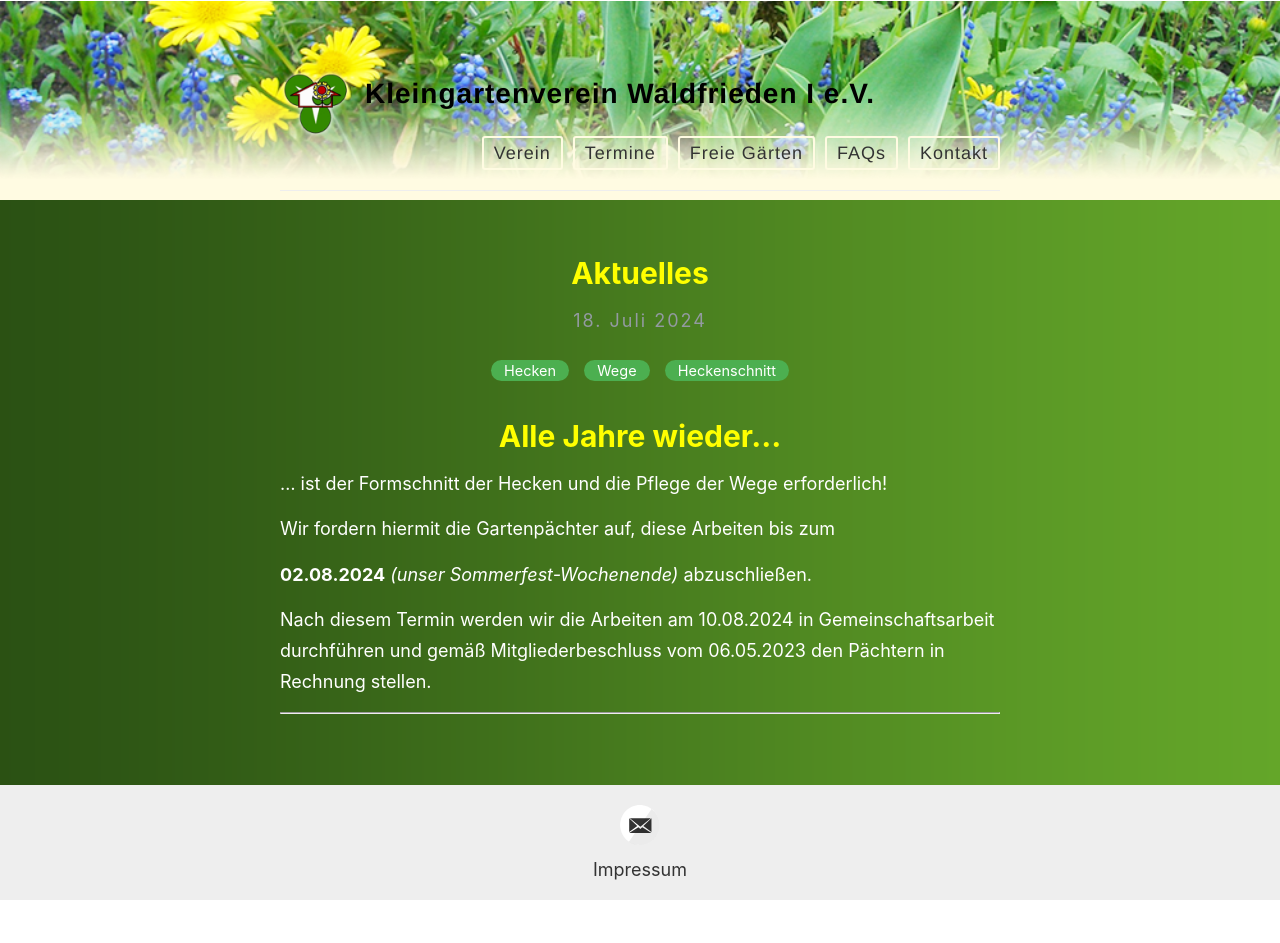
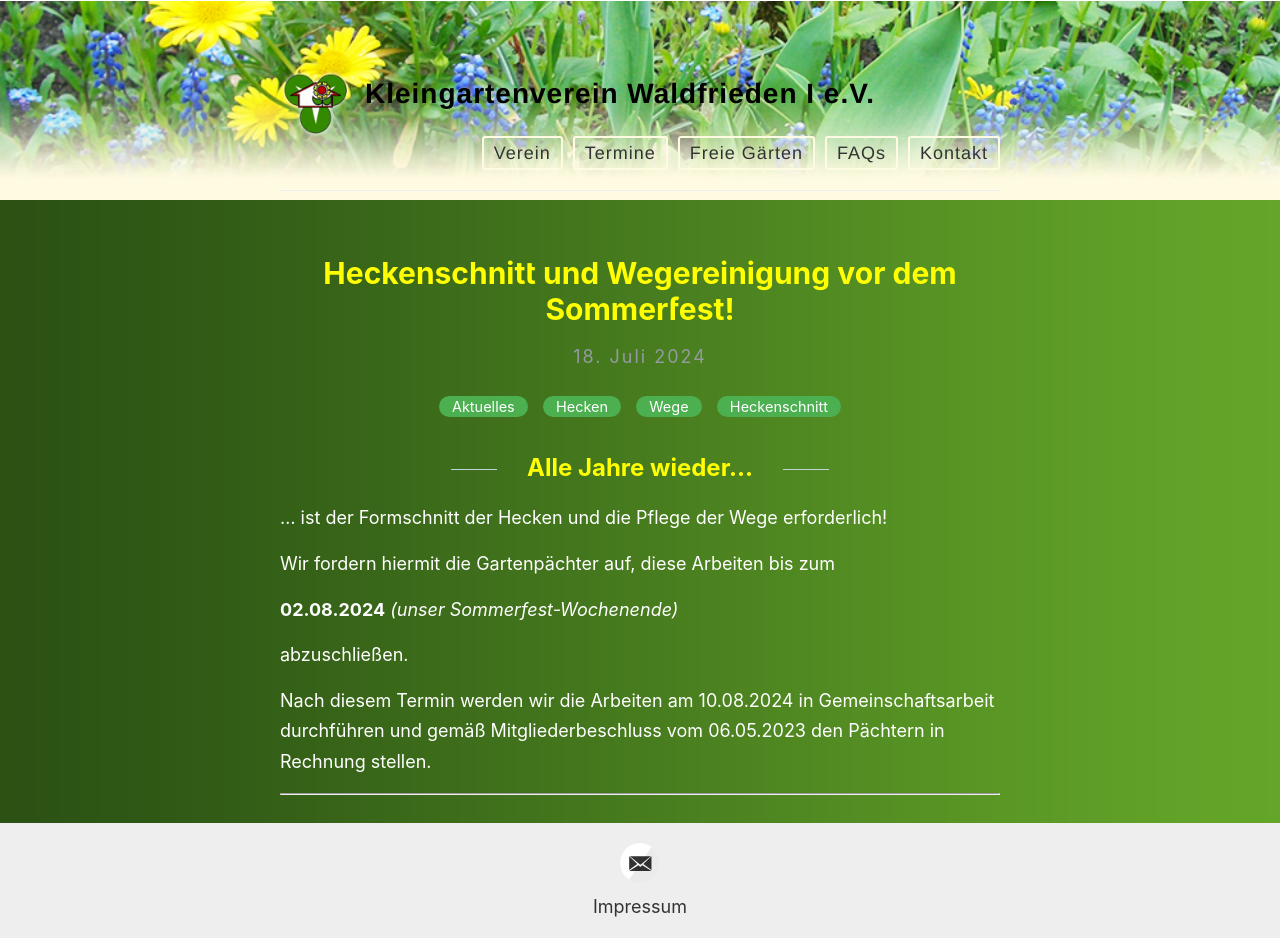
Before and after one commit to der-Frankie/kgv-website-dev.github.io, a Jekyll site: the page built from _posts/2024-07-18-Heckenschnitt.md, in a window 1280 px wide. Built offline with Jekyll 4.4.1, drawn with Linux system fonts in a browser that asks for light colours; before the commit the page ends 905 px from its top, so only the background shows below that.

Commit message:
Update 2024-07-18-Heckenschnitt.md
Title fixed.

```diff
--- a/_posts/2024-07-18-Heckenschnitt.md
+++ b/_posts/2024-07-18-Heckenschnitt.md
@@ -1,17 +1,19 @@
 ---
 layout: post
-title:  Aktuelles
-categories: [Hecken, Wege, Heckenschnitt]
+title: Heckenschnitt und Wegereinigung vor dem Sommerfest!
+categories: [Aktuelles, Hecken, Wege, Heckenschnitt]
 excerpt: Bis zum 02.08.2024 Heckenschnitt und Wegereinigung durchführen!
 ---
 
-# Alle Jahre wieder...
+## Alle Jahre wieder...
 
 ... ist der Formschnitt der Hecken und die Pflege der Wege erforderlich!
 
 Wir fordern hiermit die Gartenpächter auf, diese Arbeiten bis zum
 
-**02.08.2024**  *(unser Sommerfest-Wochenende)* abzuschließen.
+**02.08.2024**  *(unser Sommerfest-Wochenende)*
+
+abzuschließen.
 
 Nach diesem Termin werden wir die Arbeiten am 10.08.2024 in Gemeinschaftsarbeit durchführen und gemäß Mitgliederbeschluss vom 06.05.2023 den Pächtern in Rechnung stellen.
 
```
